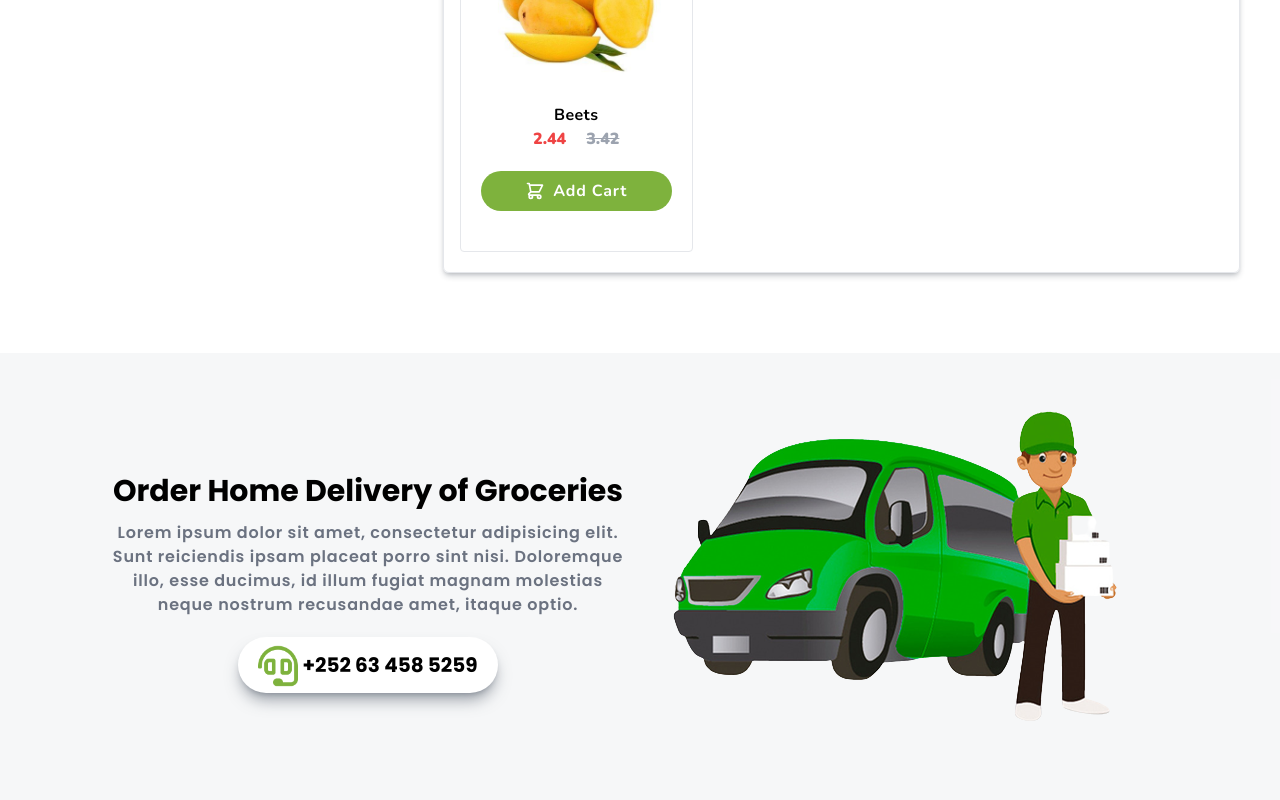
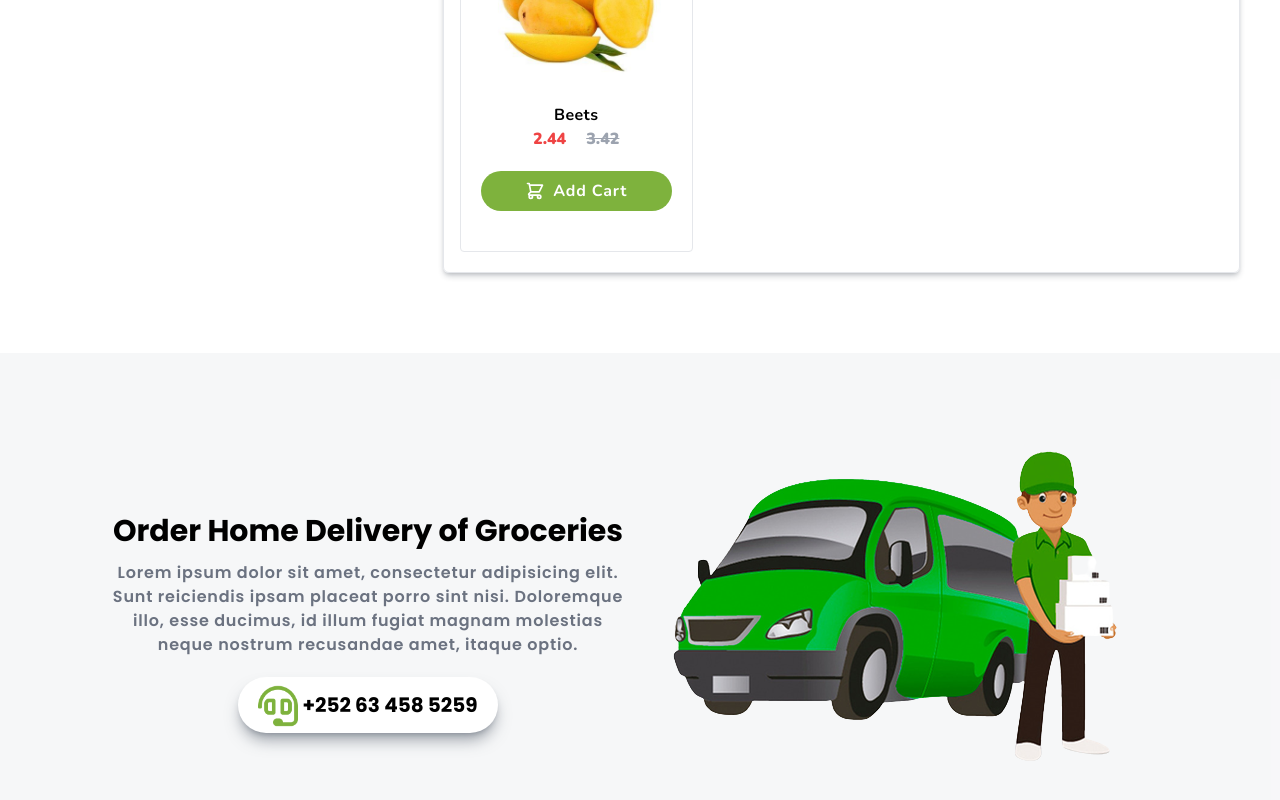
Before and after one commit to rimoza/grocerry-web-app, a React (Create React App) app: page / in a window 1280 px wide. Shown: the part 5210-6010 px from the top of the page. Built offline with nearby package versions, Linux system fonts and the light colour scheme.

Commit message:
Fix style

```diff
--- a/src/components/Order/Order.module.css
+++ b/src/components/Order/Order.module.css
@@ -1,8 +1,8 @@
 .order_container {
-  @apply bg-gray-100/70 font-popsin flex flex-col mb-20 md:flex-row justify-center items-center px-20;
+  @apply bg-gray-100/70 font-popsin flex flex-col mb-20 md:flex-row justify-center items-center py-10 px-5 md:px-20;
 }
 .order_card {
-  @apply flex flex-col justify-center md:max-w-md lg:max-w-lg 2xl:max-w-2xl items-center flex-1;
+  @apply flex flex-col justify-center  md:max-w-md lg:max-w-lg 2xl:max-w-2xl items-center flex-1;
 }
 
 .order_title {
```
